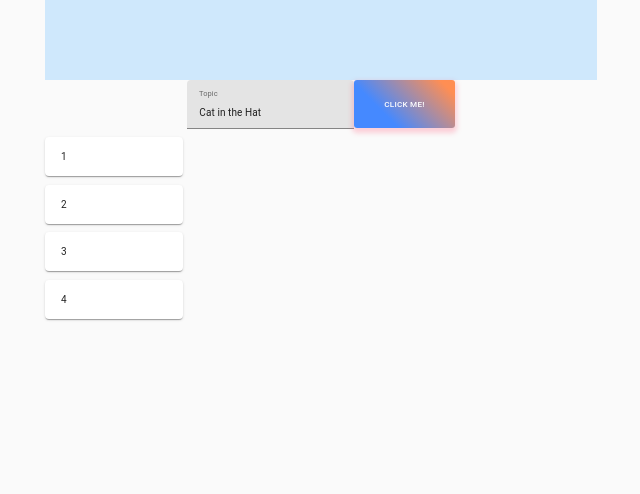
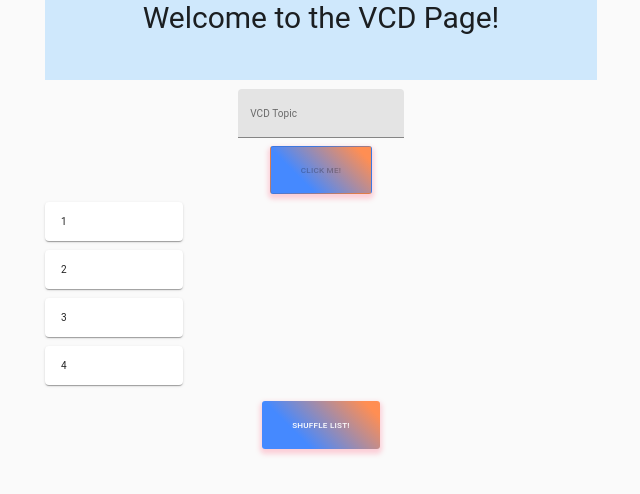
Before and after one commit to richardziegler/gatsby-portfolio, a Gatsby site: page /vcd in a window 1280 px wide. Shown: the whole page, without its empty margins (319-959 px from the left). Built offline with nearby package versions, Linux system fonts and the light colour scheme; Gatsby itself is replaced by a stand-in of ours.

Commit message:
further improvements

```diff
--- a/package.json
+++ b/package.json
@@ -48,7 +48,6 @@
     "eslint-plugin-prettier": "^3.1.4",
     "eslint-plugin-react": "^7.20.0",
     "eslint-plugin-react-hooks": "^4.0.4",
-    "husky": "^4.2.5",
     "lint-staged": "^10.2.11",
     "prettier": "^2.0.5"
   },
@@ -58,11 +57,6 @@
   },
   "bugs": {
     "url": "https://github.com/gatsbyjs/gatsby/issues"
-  },
-  "husky": {
-    "hooks": {
-      "pre-commit": "lint-staged"
-    }
   },
   "lint-staged": {
     "*.+(js|jsx)": [
--- a/src/pages/vcd.js
+++ b/src/pages/vcd.js
@@ -1,4 +1,4 @@
-import React, { useState } from 'react'
+import React, { useState, useEffect } from 'react'
 import 'bootstrap/dist/css/bootstrap.min.css'
 import '../style/main.scss'
 import TextField from '@material-ui/core/TextField'
@@ -14,6 +14,22 @@ import { makeStyles } from '@material-ui/core/styles'
 import { headData } from '../mock/data'
 
 const useStyles = makeStyles({
+  flex: {
+    display: 'flex',
+    justifyContent: 'center',
+  },
+  container: {
+    margin: 'auto',
+    display: 'flex',
+    alignItems: 'center',
+    justifyContent: 'center',
+  },
+  input: {
+    display: 'flex',
+    width: '30%',
+    marginTop: '1em',
+    marginBottom: '1em',
+  },
   root: {
     background: 'linear-gradient(45deg, #4589ff 30%, #FF8E53 90%)',
     border: 0,
@@ -33,10 +49,32 @@ export default () => {
   const { title, lang, description } = headData
   const classes = useStyles()
   const [topics, setTopics] = useState([1, 2, 3, 4])
-  const [name, setName] = React.useState('Cat in the Hat')
+  const [topic, setTopic] = React.useState('')
   const handleChange = (event) => {
-    setName(event.target.value)
+    setTopic(event.target.value)
   }
+
+  const shuffleArray = () => {
+    for (let i = topics.length - 1; i > 0; i--) {
+      const j = Math.floor(Math.random() * (i + 1))
+      ;[topics[i], topics[j]] = [topics[j], topics[i]]
+    }
+    setTopics([...topics])
+  }
+
+  const renderList = (topic, index) => {
+    return (
+      <Card key={index} className={classes.card}>
+        <ListItem>
+          <ListItemText primary={topic} secondary={index} />
+        </ListItem>
+      </Card>
+    )
+  }
+
+  // useEffect(() => {
+  //     renderList()
+  // }), [topics]
 
   return (
     <>
@@ -47,32 +85,50 @@ export default () => {
 
       <CssBaseline />
       <Container maxWidth="sm">
-        <Typography component="div" style={{ backgroundColor: '#cfe8fc', height: '10vh' }} />
-        <TextField
-          value={name}
-          onChange={handleChange}
-          id="filled-basic"
-          label="Topic"
-          variant="filled"
-        />
+        <Typography
+          variant="h3"
+          component="div"
+          style={{ backgroundColor: '#cfe8fc', height: '10vh' }}
+        >
+          Welcome to the VCD Page!
+        </Typography>
+        <div className={classes.flex}>
+          <TextField
+            className={classes.input}
+            value={topic}
+            onChange={handleChange}
+            id="filled-basic"
+            label="VCD Topic"
+            variant="filled"
+          />
+        </div>
         <Button
           className={classes.root}
           variant="outlined"
           size="small"
-          onClick={() => setTopics([...topics, name])}
+          disabled={topic === ''}
+          onClick={() => setTopics([...topics, topic])}
         >
           Click Me!
         </Button>
 
         <List>
-          {topics.map((topic) => (
-            <Card className={classes.card}>
+          {topics.map((topic, index) => (
+            <Card key={index} className={classes.card}>
               <ListItem>
                 <ListItemText primary={topic} />
               </ListItem>
             </Card>
           ))}
         </List>
+        <Button
+          className={classes.root}
+          variant="outlined"
+          size="small"
+          onClick={() => shuffleArray()}
+        >
+          Shuffle List!
+        </Button>
       </Container>
     </>
   )
```
Also changed, not shown: 1 other file.
